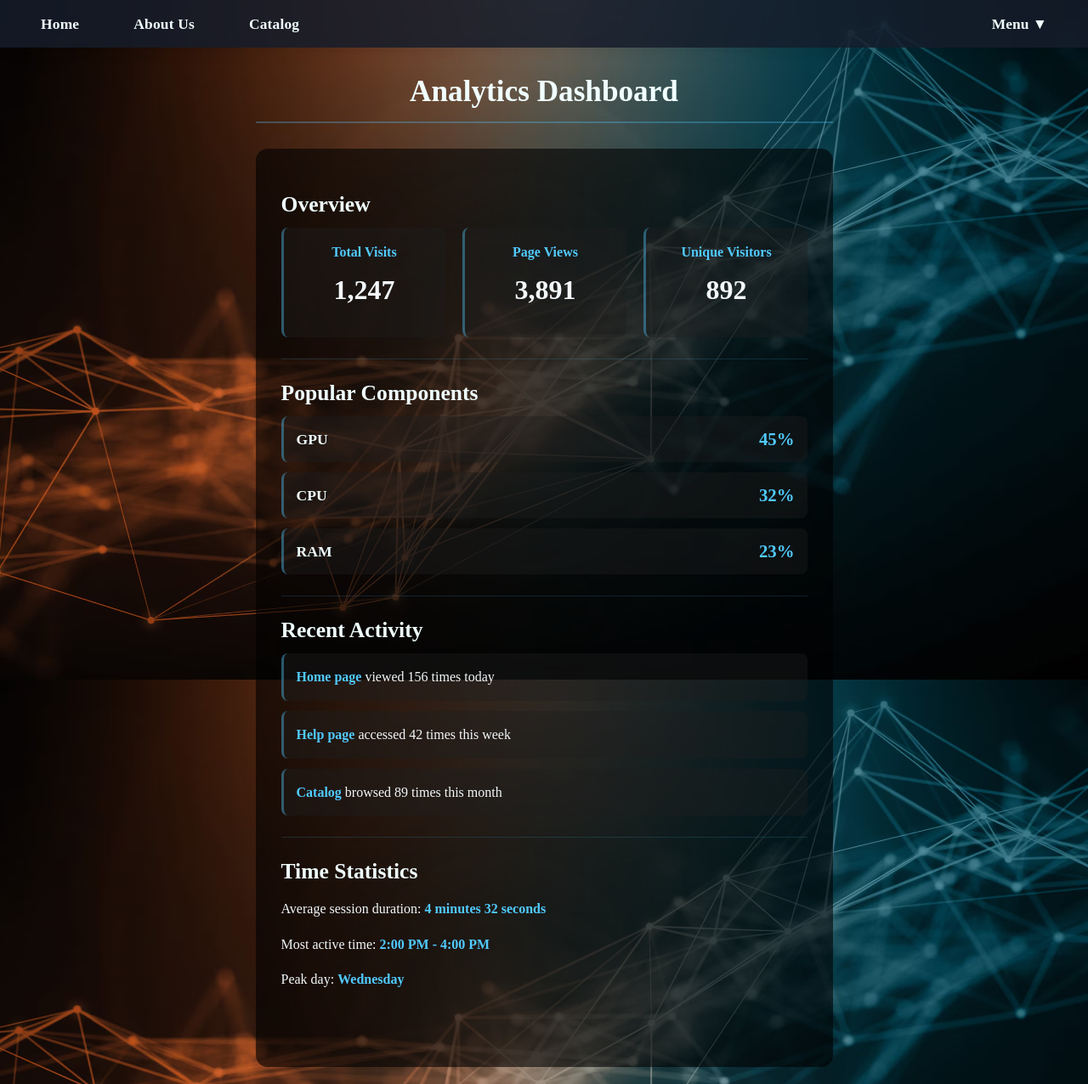
After one commit to SaidRrudhani/Projekt, a PHP site: page /Analytics.html in a window 1280 px wide. The commit adds this page. Shown: the whole page at 85% size. Run offline with PHP 8.4, Linux system fonts and the light colour scheme.

Commit message:
Analytics Page and Styles

```diff
--- /dev/null
+++ b/Analytics.html
@@ -0,0 +1,117 @@
+<!DOCTYPE html>
+<html lang="en">
+<head>
+    <title>Analytics</title>
+    <link rel="stylesheet" href="Project.css">
+</head>
+<body>
+    <nav class="navbar">
+        <div class="navbar-left">
+            <a href="Homepage.html">Home</a>
+            <a href="AboutUs.html">About Us</a>
+            <a href="#">Catalog</a>
+        </div>
+        <div class="navbar-right">
+            <div class="dropdown" id="navbarDropdown">
+                <button class="dropdown-toggle" id="dropdownMenuButton">
+                    Menu &#x25BC;
+                </button>
+                <div class="dropdown-menu" aria-labelledby="dropdownMenuButton">
+                    <a href="#">Profile</a>
+                    <a href="#">Settings</a>
+                    <a href="Help.html">Help</a>
+                    <a href="Analytics.html">Analytics</a>
+                </div>
+            </div>
+        </div>
+    </nav>
+    <div class="main-content">
+        <div class="analytics-page-container">
+            <div class="analytics-page-header">
+                <h1>Analytics Dashboard</h1>
+            </div>
+            <div class="analytics-content">
+                <div class="analytics-section">
+                    <h2>Overview</h2>
+                    <div class="stats-grid">
+                        <div class="stat-box">
+                            <h3>Total Visits</h3>
+                            <p class="stat-number">1,247</p>
+                        </div>
+                        <div class="stat-box">
+                            <h3>Page Views</h3>
+                            <p class="stat-number">3,891</p>
+                        </div>
+                        <div class="stat-box">
+                            <h3>Unique Visitors</h3>
+                            <p class="stat-number">892</p>
+                        </div>
+                    </div>
+                </div>
+
+                <div class="analytics-section">
+                    <h2>Popular Components</h2>
+                    <div class="component-stats">
+                        <div class="component-item">
+                            <strong>GPU</strong>
+                            <span class="stat-value">45%</span>
+                        </div>
+                        <div class="component-item">
+                            <strong>CPU</strong>
+                            <span class="stat-value">32%</span>
+                        </div>
+                        <div class="component-item">
+                            <strong>RAM</strong>
+                            <span class="stat-value">23%</span>
+                        </div>
+                    </div>
+                </div>
+
+                <div class="analytics-section">
+                    <h2>Recent Activity</h2>
+                    <div class="activity-list">
+                        <div class="activity-item">
+                            <p><strong>Home page</strong> viewed 156 times today</p>
+                        </div>
+                        <div class="activity-item">
+                            <p><strong>Help page</strong> accessed 42 times this week</p>
+                        </div>
+                        <div class="activity-item">
+                            <p><strong>Catalog</strong> browsed 89 times this month</p>
+                        </div>
+                    </div>
+                </div>
+
+                <div class="analytics-section">
+                    <h2>Time Statistics</h2>
+                    <p>Average session duration: <strong>4 minutes 32 seconds</strong></p>
+                    <p>Most active time: <strong>2:00 PM - 4:00 PM</strong></p>
+                    <p>Peak day: <strong>Wednesday</strong></p>
+                </div>
+            </div>
+        </div>
+    </div>
+    <script>
+        const dropdown = document.getElementById('navbarDropdown');
+        const dropdownBtn = dropdown.querySelector('.dropdown-toggle');
+        const dropdownMenu = dropdown.querySelector('.dropdown-menu');
+        let dropdownOpen = false;
+
+        dropdownBtn.addEventListener('click', function(e) {
+            e.stopPropagation();
+            dropdownOpen = !dropdownOpen;
+            dropdown.classList.toggle('open', dropdownOpen);
+        });
+
+        document.addEventListener('click', function() {
+            if (dropdownOpen) {
+                dropdownOpen = false;
+                dropdown.classList.remove('open');
+            }
+        });
+        dropdownMenu.addEventListener('click', function(e) {
+            e.stopPropagation();
+        });
+    </script>
+</body>
+</html>
--- a/Project.css
+++ b/Project.css
@@ -493,3 +493,159 @@ body {
         font-size: 1.8rem;
     }
 }
+.analytics-page-container {
+    max-width: 900px;
+    margin: 0 auto;
+    padding: 20px;
+}
+
+.analytics-page-header {
+    text-align: center;
+    margin-bottom: 30px;
+    padding-bottom: 15px;
+    border-bottom: 2px solid rgba(81, 202, 255, 0.3);
+}
+
+.analytics-page-header h1 {
+    color: #F0FFFF;
+    font-family: 'Times New Roman', Times, serif;
+    font-size: 2.2rem;
+    margin: 0;
+}
+
+.analytics-content {
+    background: rgba(0, 0, 0, 0.6);
+    border-radius: 14px;
+    padding: 30px;
+}
+
+.analytics-section {
+    margin-bottom: 25px;
+    padding-bottom: 25px;
+    border-bottom: 1px solid rgba(81, 202, 255, 0.15);
+}
+
+.analytics-section:last-child {
+    border-bottom: none;
+}
+
+.analytics-section h2 {
+    color: #F0FFFF;
+    font-family: 'Times New Roman', Times, serif;
+    font-size: 1.6rem;
+    margin-bottom: 12px;
+}
+
+.analytics-section h3 {
+    color: #51CAFF;
+    font-family: 'Times New Roman', Times, serif;
+    font-size: 1.2rem;
+    margin-bottom: 8px;
+}
+
+.analytics-section p {
+    color: #f4f8fa;
+    font-family: 'Times New Roman', Times, serif;
+    line-height: 1.6;
+    margin-bottom: 10px;
+}
+
+.analytics-section strong {
+    color: #51CAFF;
+}
+
+.stats-grid {
+    display: flex;
+    gap: 20px;
+    flex-wrap: wrap;
+    justify-content: center;
+}
+
+.stat-box {
+    background: rgba(30, 30, 30, 0.4);
+    border-radius: 8px;
+    padding: 20px;
+    min-width: 150px;
+    text-align: center;
+    border-left: 3px solid rgba(81, 202, 255, 0.4);
+    flex: 1;
+    max-width: 200px;
+}
+
+.stat-box h3 {
+    color: #51CAFF;
+    font-family: 'Times New Roman', Times, serif;
+    font-size: 1rem;
+    margin: 0 0 10px 0;
+}
+
+.stat-number {
+    color: #F0FFFF;
+    font-family: 'Times New Roman', Times, serif;
+    font-size: 2rem;
+    font-weight: bold;
+    margin: 0;
+}
+
+.component-stats {
+    display: flex;
+    flex-direction: column;
+    gap: 12px;
+}
+
+.component-item {
+    background: rgba(30, 30, 30, 0.4);
+    border-radius: 8px;
+    padding: 15px;
+    display: flex;
+    justify-content: space-between;
+    align-items: center;
+    border-left: 3px solid rgba(81, 202, 255, 0.4);
+}
+
+.component-item strong {
+    color: #F0FFFF;
+    font-family: 'Times New Roman', Times, serif;
+    font-size: 1.1rem;
+}
+
+.stat-value {
+    color: #51CAFF;
+    font-family: 'Times New Roman', Times, serif;
+    font-size: 1.3rem;
+    font-weight: bold;
+}
+
+.activity-list {
+    display: flex;
+    flex-direction: column;
+    gap: 12px;
+}
+
+.activity-item {
+    background: rgba(30, 30, 30, 0.4);
+    border-radius: 8px;
+    padding: 15px;
+    border-left: 3px solid rgba(81, 202, 255, 0.4);
+}
+
+.activity-item p {
+    margin: 0;
+    color: #f4f8fa;
+    font-family: 'Times New Roman', Times, serif;
+}
+
+@media (max-width: 600px) {
+    .analytics-content {
+        padding: 20px;
+    }
+    .analytics-page-header h1 {
+        font-size: 1.8rem;
+    }
+    .stats-grid {
+        flex-direction: column;
+    }
+    .stat-box {
+        max-width: 100%;
+    }
+}
```
